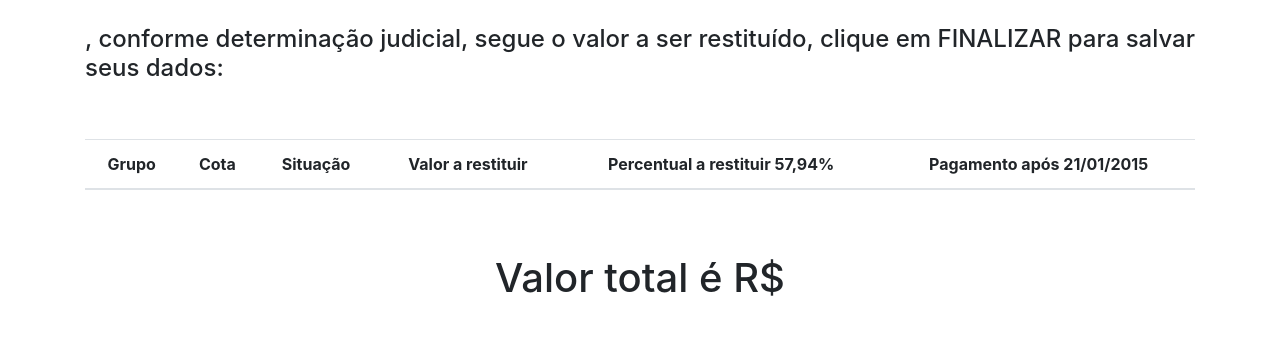
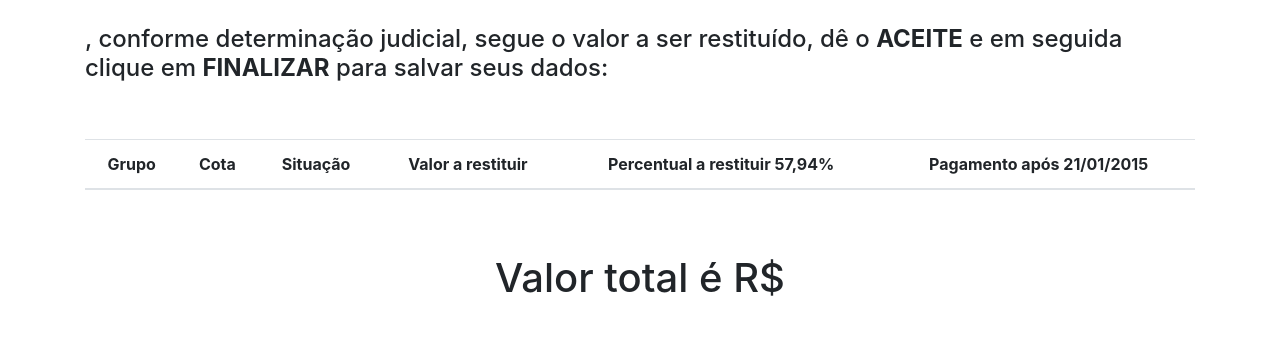
Before and after one commit to miguelbh6/cadrestitui, a CodeIgniter app: page /cadrestitui/index.php/site/passo3 in a window 1280 px wide. Shown: the part 56-414 px from the top of the page. Run offline with CodeIgniter, Linux system fonts and the light colour scheme; data comes from the database, SQL or seed files in the repository; data that the repository does not hold is empty; some libraries are stand-ins or nearby versions.

Commit message:
Correções solicitadas em 06/08/2020

```diff
--- a/application/controllers/Site.php
+++ b/application/controllers/Site.php
@@ -142,7 +142,7 @@
         $cpf = $this->session->userdata('cpf');
         $pessoa = $this->pessoa_model->getByCpf($cpf);
         $this->email->initialize($this->dados['configEmail']);
-        $this->email->from('atendimento@cndn.com.br', 'Atendimento Cadrestitui');
+        $this->email->from('atendimento@cndn.com.br', 'Atendimento CNDN');
         $this->email->subject("CNDN – Confirmação cadastral (Não responda este e-mail)");
         $this->email->reply_to('atendimento@cndn.com.br');
         $this->email->to($pessoa->email);
--- a/application/views/site/passo3.php
+++ b/application/views/site/passo3.php
@@ -2,7 +2,7 @@
 <div class="row">
 	<div class="title col-12 mb-5">
 		<h4> <?php
-				echo $pessoa->nome . ', conforme determinação judicial, segue o valor a ser restituído, clique em FINALIZAR para salvar seus dados';
+				echo $pessoa->nome . ', conforme determinação judicial, segue o valor a ser restituído, dê o <b>ACEITE</b> e em seguida clique em <b>FINALIZAR</b> para salvar seus dados';
 				?>: </h4>
 	</div>
 </div>
```
